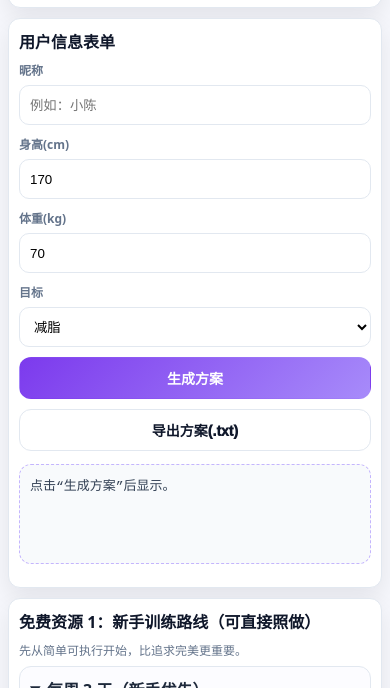
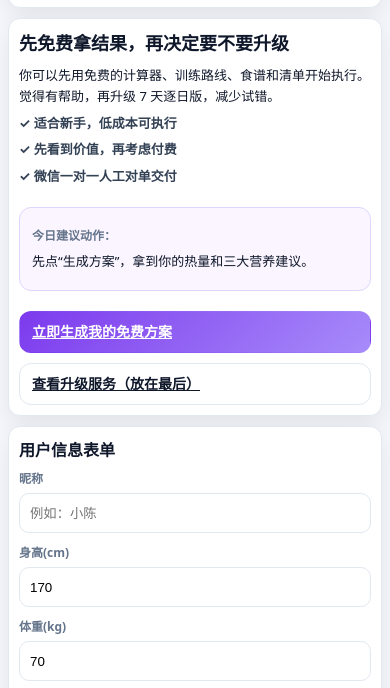
Before and after one commit to crElvies/chirenchen-site, a plain HTML site: page index.html in a window 390 px wide. Shown: the part 156-844 px from the top of the page. Drawn offline with Linux system fonts and the light colour scheme.

Commit message:
update: add desktop first-screen conversion section
Add a desktop-friendly hero CTA block with direct jump links to free plan generation and the paid section, while keeping responsive behavior for mobile.

```diff
--- a/assets/styles.css
+++ b/assets/styles.css
@@ -40,6 +40,11 @@ input,select{display:block;width:100%;margin-top:6px;min-height:42px;padding:10p
 .checklist-grid input{width:16px;height:16px;min-height:auto;margin-top:2px}
 .week-grid{display:grid;grid-template-columns:1fr 1fr;gap:8px}
 .week-item{border:1px solid #ddd6fe;background:#faf5ff;border-radius:10px;padding:10px;font-size:13px;color:#4c1d95;font-weight:800}
+.hero-cta{display:grid;grid-template-columns:1.3fr 1fr;gap:14px;align-items:stretch}
+.hero-cta-left h2{font-size:24px;margin-bottom:10px}
+.bullet-list p{margin:6px 0;color:#334155;font-weight:700}
+.hero-cta-right{display:flex;flex-direction:column;gap:10px}
+.mini-card{border:1px solid #ddd6fe;background:#faf5ff;border-radius:12px;padding:12px}
 @media (min-width:1000px){
   .wrap{padding:20px}
   .card{padding:18px}
@@ -66,6 +71,8 @@ input,select{display:block;width:100%;margin-top:6px;min-height:42px;padding:10p
   .free-grid{grid-template-columns:1fr}
   .checklist-grid{grid-template-columns:1fr 1fr}
   .week-grid{grid-template-columns:1fr}
+  .hero-cta{grid-template-columns:1fr}
+  .hero-cta-left h2{font-size:20px}
 }
 @media (max-width:430px){
   .topbar{position:sticky}
@@ -91,4 +98,5 @@ input,select{display:block;width:100%;margin-top:6px;min-height:42px;padding:10p
   .checklist-grid{grid-template-columns:1fr}
   .checklist-grid label{font-size:12px}
   .week-item{font-size:12px}
+  .hero-cta-left h2{font-size:18px}
 }
--- a/index.html
+++ b/index.html
@@ -4,7 +4,7 @@
   <meta charset="utf-8" />
   <meta name="viewport" content="width=device-width, initial-scale=1, viewport-fit=cover" />
   <title>吃人陈｜健身饮食交互中心</title>
-  <link rel="stylesheet" href="./assets/styles.css?v=1.2.1" />
+  <link rel="stylesheet" href="./assets/styles.css?v=1.3.0" />
 </head>
 <body>
   <div class="topbar">
@@ -22,7 +22,29 @@
       </div>
     </section>
 
-    <section class="card">
+    <section class="card hero-cta">
+      <div class="hero-cta-left">
+        <h2>先免费拿结果，再决定要不要升级</h2>
+        <p>你可以先用免费的计算器、训练路线、食谱和清单开始执行。觉得有帮助，再升级 7 天逐日版，减少试错。</p>
+        <div class="bullet-list">
+          <p>✓ 适合新手，低成本可执行</p>
+          <p>✓ 先看到价值，再考虑付费</p>
+          <p>✓ 微信一对一人工对单交付</p>
+        </div>
+      </div>
+      <div class="hero-cta-right">
+        <div class="mini-card">
+          <p class="muted"><b>今日建议动作：</b></p>
+          <p>先点“生成方案”，拿到你的热量和三大营养建议。</p>
+        </div>
+        <div class="actions">
+          <a class="btn primary" href="#userForm">立即生成我的免费方案</a>
+          <a class="btn" href="#paySection">查看升级服务（放在最后）</a>
+        </div>
+      </div>
+    </section>
+
+    <section class="card" id="userForm">
       <h2>用户信息表单</h2>
       <div class="grid">
         <label>昵称<input id="nickname" placeholder="例如：小陈" /></label>
@@ -144,12 +166,12 @@
     </section>
     <section class="card">
       <h2>版本信息</h2>
-      <p class="muted"><b>版本号：</b>v1.2.1</p>
+      <p class="muted"><b>版本号：</b>v1.3.0</p>
       <p class="muted"><b>更新时间：</b>2026-03-31</p>
-      <p class="muted">更新内容：桌面端与手机端同步优化，并增加资源版本号防缓存。</p>
+      <p class="muted">更新内容：新增桌面端首屏营销双栏，强化“先免费后升级”引导流程。</p>
     </section>
 
-    <section class="card">
+    <section class="card" id="paySection">
       <h2>升级服务（付费放最后）</h2>
       <p class="muted">免费资源可先直接执行。需要更快见效、减少试错时，再升级 7 天逐日版。</p>
       <p><b>你将获得：</b>每日克数饮食表、每日训练动作安排、新手纠错提示、跟进反馈建议。</p>
@@ -188,6 +210,6 @@
     </section>
   </main>
 
-  <script src="./assets/app.js?v=1.2.1"></script>
+  <script src="./assets/app.js?v=1.3.0"></script>
 </body>
 </html>
```
